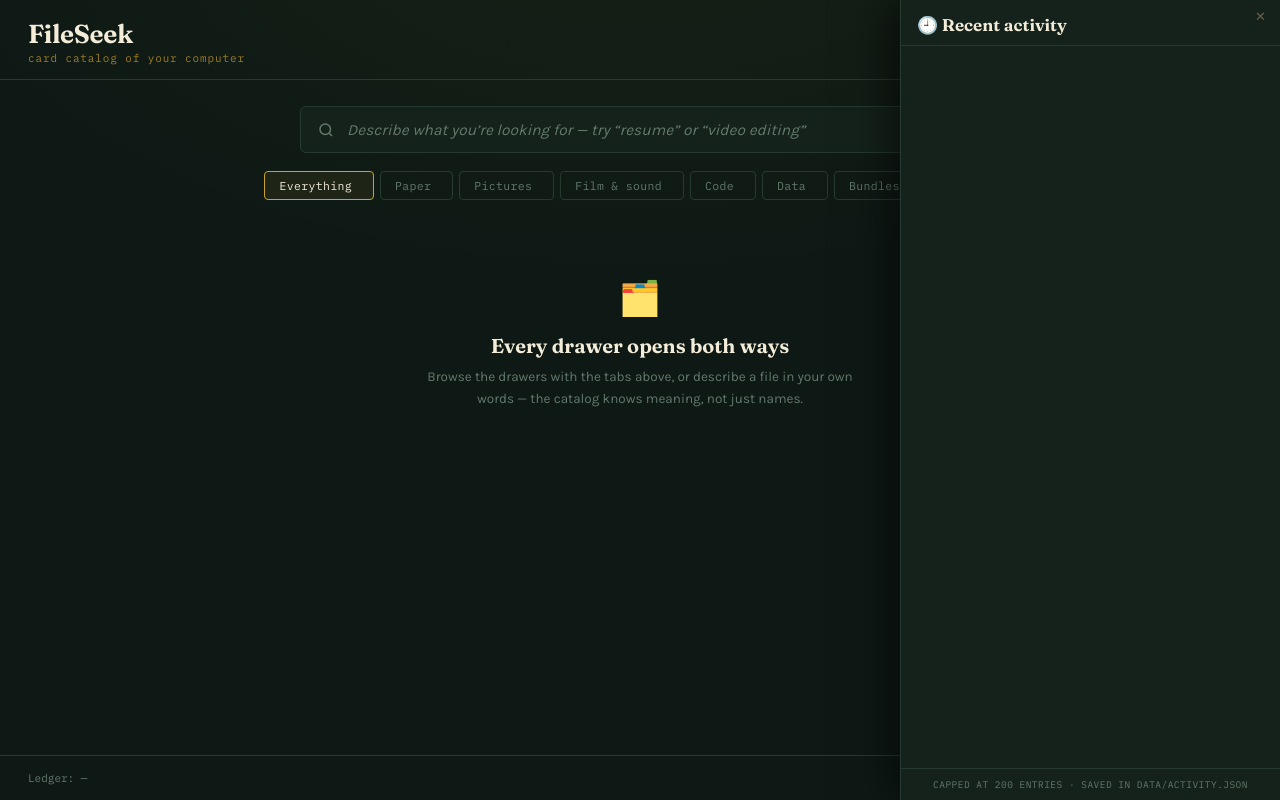
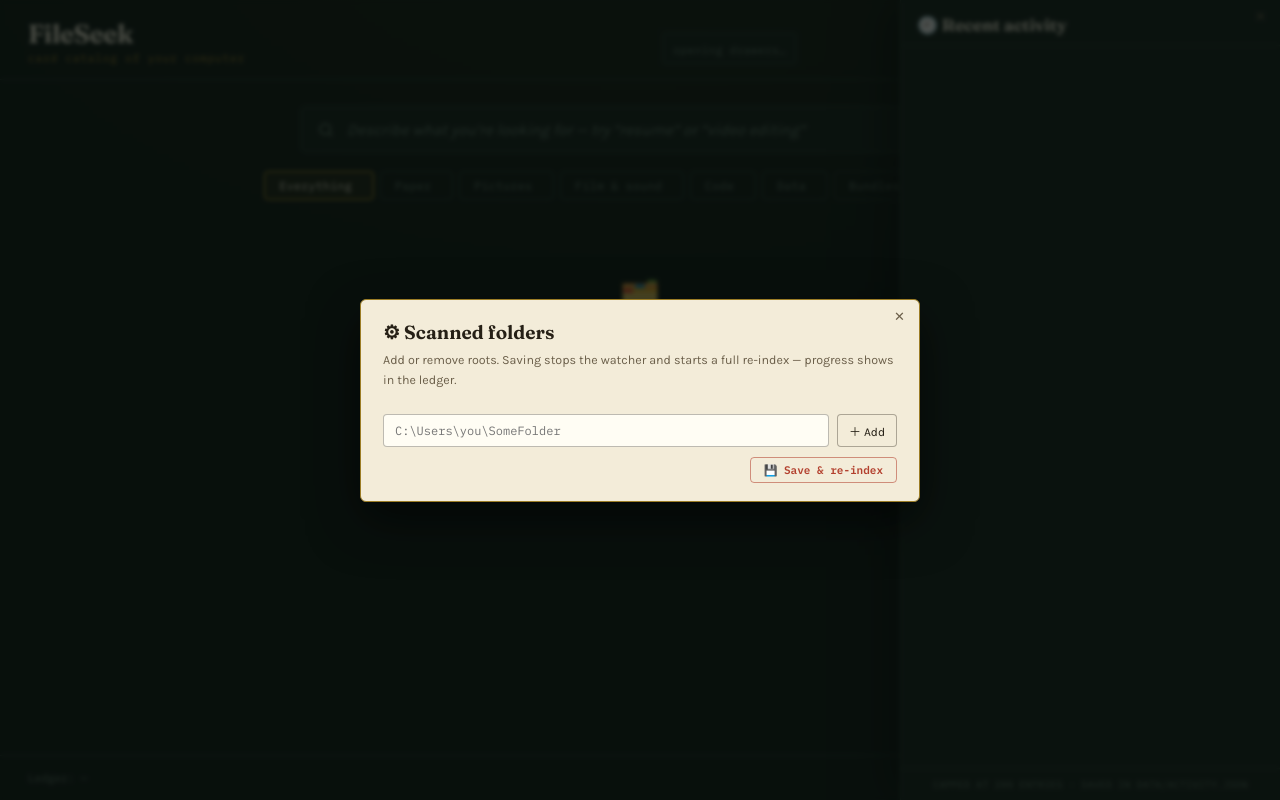
Before and after one commit to RevivedSoul37/Fileseek, a Flask app: page / in a window 1280 px wide. Run offline with Flask 3, Linux system fonts and the light colour scheme.

Commit message:
Stage 6: settings UI + editable scan folders
- config.py: load_settings()/save_settings()/apply_scan_dirs() over
  data/settings.json; SCAN_DIRS becomes a runtime list refreshed in place.
- POST /api/config validates roots (exist, no nesting, not the index dir),
  persists, stops watcher, reuses the existing re-index flow; GET reflects
  effective roots. 409 while indexing.
- UI: \u2699 plate button in the masthead opens a modal with add/remove rows;
  Save triggers the re-index with progress in the ledger.
- Roots applied at startup before the first scan; missing roots fall back.
- verify_build.py: persistence across restart, 400 rejections, watcher-safe
  flow with stubbed indexer (95 green).

```diff
--- a/src/app.py
+++ b/src/app.py
@@ -369,6 +369,52 @@
     })
 
 
+def _validate_scan_dirs(dirs):
+    """Return (clean_dirs, error). Rules: every path exists, is a directory,
+    is not inside another entry, and does not touch the index dir."""
+    if not isinstance(dirs, list) or not dirs:
+        return None, "Provide a non-empty scan_dirs list"
+    cleaned = []
+    for raw in dirs:
+        if not isinstance(raw, str) or not raw.strip():
+            return None, "Every scan dir must be a non-empty path"
+        path = os.path.realpath(raw.strip())
+        if not os.path.isdir(path):
+            return None, f"Not a folder: {raw}"
+        index_real = os.path.realpath(str(config.INDEX_DIR))
+        if path == index_real or path.startswith(index_real + os.sep):
+            return None, f"Scan dirs must not live inside the index dir ({config.INDEX_DIR})"
+        for existing in cleaned:
+            if path.startswith(existing + os.sep):
+                return None, f"Nested: {raw} sits inside {existing}"
+            if existing.startswith(path + os.sep):
+                return None, f"Nested: {existing} sits inside {raw}"
+        if path not in cleaned:
+            cleaned.append(path)
+    return cleaned, None
+
+
+@app.route("/api/config", methods=["POST"])
+def api_config_update():
+    with index_lock:
+        if index_state["running"]:
+            return jsonify({"ok": False, "error": "Cannot change scan dirs while an index run is in progress"}), 409
+    payload = request.get_json(silent=True) or {}
+    cleaned, error = _validate_scan_dirs(payload.get("scan_dirs"))
+    if error:
+        return jsonify({"ok": False, "error": error}), 400
+    settings = config.load_settings()
+    settings["scan_dirs"] = cleaned
+    config.save_settings(settings)
+    config.apply_scan_dirs(cleaned)
+    if watcher.running:
+        watcher.stop()
+    log.info("Scan dirs updated to %d folder(s) - full re-index requested", len(cleaned))
+    thread = threading.Thread(target=_run_full_index, daemon=True)
+    thread.start()
+    return jsonify({"ok": True, "scan_dirs": cleaned})
+
+
 def _start_watcher_if_ready():
     if watcher.running or not store.is_ready():
         return
@@ -377,6 +423,18 @@
         index_state["progress"] = f"Watcher live ({len(watcher.snapshots.snapshots)} snapshots)"
     else:
         log.warning("Watcher failed to start")
+
+
+def _apply_saved_settings():
+    """Refresh the scan roots from data/settings.json before anything scans.
+    Roots that vanished from disk fall back so the catalog never starts
+    against an empty room."""
+    settings = config.load_settings()
+    dirs = [d for d in (settings.get("scan_dirs") or []) if os.path.isdir(d)]
+    if not dirs:
+        dirs = list(config.DEFAULT_SCAN_DIRS)
+    config.apply_scan_dirs(dirs)
+    log.info("Scan roots: %s", ", ".join(dirs))
 
 
 def _auto_load_or_build():
@@ -409,5 +467,6 @@
         raise SystemExit(1)
     log.info("FileSeek starting on http://%s:%d", config.HOST, config.PORT)
     _install_signal_handlers()
+    _apply_saved_settings()
     _auto_load_or_build()
     app.run(host=config.HOST, port=config.PORT, debug=False)
--- a/src/static/app.js
+++ b/src/static/app.js
@@ -205,6 +205,104 @@
 
 activityBtn.addEventListener('click', () => toggleActivityDrawer());
 activityClose.addEventListener('click', () => toggleActivityDrawer(false));
+
+/* ── Settings modal — edit which folders get scanned ── */
+const settingsBtn = document.getElementById('settings-btn');
+const settingsModal = document.getElementById('settings-modal');
+const settingsClose = document.getElementById('settings-close');
+const settingsList = document.getElementById('settings-list');
+const settingsAddForm = document.getElementById('settings-add-form');
+const settingsAddInput = document.getElementById('settings-add-input');
+const settingsError = document.getElementById('settings-error');
+const settingsSave = document.getElementById('settings-save');
+let pendingDirs = [];
+
+function renderSettingsList() {
+    settingsList.innerHTML = pendingDirs.map((dir, i) => `
+        <div class="settings-row">
+            <span class="settings-dir" title="${escapeHtml(dir)}">📁 ${escapeHtml(dir)}</span>
+            <button class="ask-close settings-remove" data-index="${i}" title="Remove this folder">✕</button>
+        </div>`).join('') || `<div class="settings-empty">no folders yet — add at least one to save</div>`;
+}
+
+function setSettingsError(message) {
+    if (!message) {
+        settingsError.hidden = true;
+        settingsError.textContent = '';
+        return;
+    }
+    settingsError.hidden = false;
+    settingsError.textContent = '❌ ' + message;
+}
+
+async function openSettings() {
+    try {
+        const res = await fetch('/api/config');
+        const data = await res.json();
+        pendingDirs = (data.scan_dirs || []).slice();
+        renderSettingsList();
+        setSettingsError('');
+        settingsModal.hidden = false;
+    } catch (e) {
+        toast('Could not load settings — is the server running?');
+    }
+}
+
+function closeSettings() {
+    settingsModal.hidden = true;
+}
+
+settingsAddForm.addEventListener('submit', (event) => {
+    event.preventDefault();
+    const dir = settingsAddInput.value.trim();
+    if (!dir) return;
+    if (pendingDirs.includes(dir)) {
+        setSettingsError('That folder is already in the list');
+        return;
+    }
+    pendingDirs.push(dir);
+    settingsAddInput.value = '';
+    setSettingsError('');
+    renderSettingsList();
+});
+
+settingsList.addEventListener('click', (event) => {
+    const removeBtn = event.target.closest('.settings-remove');
+    if (!removeBtn) return;
+    pendingDirs.splice(parseInt(removeBtn.dataset.index, 10), 1);
+    setSettingsError('');
+    renderSettingsList();
+});
+
+settingsSave.addEventListener('click', async () => {
+    setSettingsError('');
+    settingsSave.disabled = true;
+    try {
+        const res = await fetch('/api/config', {
+            method: 'POST',
+            headers: { 'Content-Type': 'application/json' },
+            body: JSON.stringify({ scan_dirs: pendingDirs })
+        });
+        const data = await res.json();
+        if (!data.ok) {
+            setSettingsError(data.error || 'Could not save settings');
+            return;
+        }
+        toast('Saved — re-index started, watcher will resume when done');
+        closeSettings();
+        refreshStatus();
+    } catch (e) {
+        setSettingsError('Server did not respond — is FileSeek still running?');
+    } finally {
+        settingsSave.disabled = false;
+    }
+});
+
+settingsModal.addEventListener('click', (event) => {
+    if (event.target === settingsModal) closeSettings();
+});
+settingsBtn.addEventListener('click', openSettings);
+settingsClose.addEventListener('click', closeSettings);
 
 async function refreshStatus() {
     try {
--- a/src/static/style.css
+++ b/src/static/style.css
@@ -500,6 +500,71 @@
     text-transform: uppercase; color: var(--chalk-faint); text-align: center;
 }
 
+/* ── Settings modal — brass-framed card over the lacquer ── */
+.settings-modal {
+    position: fixed; inset: 0; z-index: 95;
+    background: rgba(8,13,11,.72);
+    display: flex; align-items: center; justify-content: center;
+    backdrop-filter: blur(2px);
+    animation: drawer-in .18s ease both;
+}
+.settings-card {
+    position: relative;
+    width: min(560px, 92vw); max-height: 82vh; overflow-y: auto;
+    background: var(--paper); color: var(--ink);
+    border: 1.5px solid var(--brass-dim);
+    border-radius: var(--card-radius);
+    box-shadow: 0 18px 50px rgba(0,0,0,.6);
+    padding: 20px 22px 18px;
+}
+.settings-head {
+    display: flex; align-items: center; justify-content: space-between;
+    margin-bottom: 6px;
+}
+.settings-title {
+    font-family: var(--font-display); font-weight: 650; font-size: 19px;
+    color: var(--ink);
+}
+.settings-hint {
+    font-size: 12.5px; color: var(--ink-faint); line-height: 1.6; margin-bottom: 12px;
+}
+.settings-list { display: flex; flex-direction: column; gap: 6px; margin-bottom: 12px; }
+.settings-empty {
+    font-size: 12.5px; font-style: italic; color: var(--ink-faint); padding: 8px 2px;
+}
+.settings-row {
+    display: flex; align-items: center; justify-content: space-between; gap: 10px;
+    background: #fffdf4; border: 1px solid rgba(38,32,22,.22);
+    border-radius: 4px; padding: 7px 10px;
+}
+.settings-dir {
+    font-family: var(--font-mono); font-size: 12px; color: var(--ink);
+    overflow: hidden; text-overflow: ellipsis; white-space: nowrap;
+}
+.settings-row .ask-close { position: static; }
+.settings-add-form { display: flex; gap: 8px; margin-bottom: 10px; }
+.settings-add-form input {
+    flex: 1; background: #fffdf4; border: 1px solid rgba(38,32,22,.3);
+    border-radius: 4px; padding: 8px 11px;
+    font-family: var(--font-mono); font-size: 12px; color: var(--ink); outline: none;
+    transition: border-color .15s, box-shadow .15s;
+}
+.settings-add-form input:focus {
+    border-color: var(--brass-dim);
+    box-shadow: 0 0 0 2px rgba(201,162,39,.18);
+}
+.settings-error {
+    font-size: 12.5px; color: var(--stamp); font-weight: 600; margin-bottom: 10px;
+}
+.settings-footer { text-align: right; }
+.save-btn {
+    color: var(--stamp); border-color: rgba(179,64,46,.55); font-weight: 700;
+}
+.save-btn:hover { border-color: var(--stamp); }
+.settings-btn {
+    font-size: 15px; padding: 6px 11px;
+}
+
 /* ── Toast ──────────────────────────────────────────── */
 .toast {
     position: fixed; bottom: 22px; left: 50%;
--- a/src/templates/index.html
+++ b/src/templates/index.html
@@ -22,6 +22,7 @@
         <div class="plate">
             <span id="status-pill" class="status-pill loading">opening drawers…</span>
         </div>
+        <button id="settings-btn" class="icon-btn settings-btn" title="Edit the scanned folders">⚙</button>
     </header>
 
     <main class="content">
@@ -68,6 +69,25 @@
     </footer>
 </div>
 
+<div id="settings-modal" class="settings-modal" hidden>
+    <div class="settings-card">
+        <div class="settings-head">
+            <span class="settings-title">⚙ Scanned folders</span>
+            <button id="settings-close" class="ask-close" title="Close settings">✕</button>
+        </div>
+        <p class="settings-hint">Add or remove roots. Saving stops the watcher and starts a full re-index — progress shows in the ledger.</p>
+        <div id="settings-list" class="settings-list"></div>
+        <form id="settings-add-form" class="settings-add-form">
+            <input id="settings-add-input" type="text" placeholder="C:\Users\you\SomeFolder" autocomplete="off">
+            <button class="icon-btn" type="submit">＋ Add</button>
+        </form>
+        <div id="settings-error" class="settings-error" hidden></div>
+        <div class="settings-footer">
+            <button id="settings-save" class="stamp-btn save-btn">💾 Save &amp; re-index</button>
+        </div>
+    </div>
+</div>
+
 <aside id="activity-drawer" class="activity-drawer" hidden>
     <div class="activity-drawer-head">
         <span class="activity-drawer-title">🕘 Recent activity</span>
```
Also changed, not shown: guide.md (+6 -1 lines), scripts/verify_build.py (+38 -0 lines), src/modules/core/config.py (+47 -1 lines), CHANGELOG.md, README.md, 1 other file.
